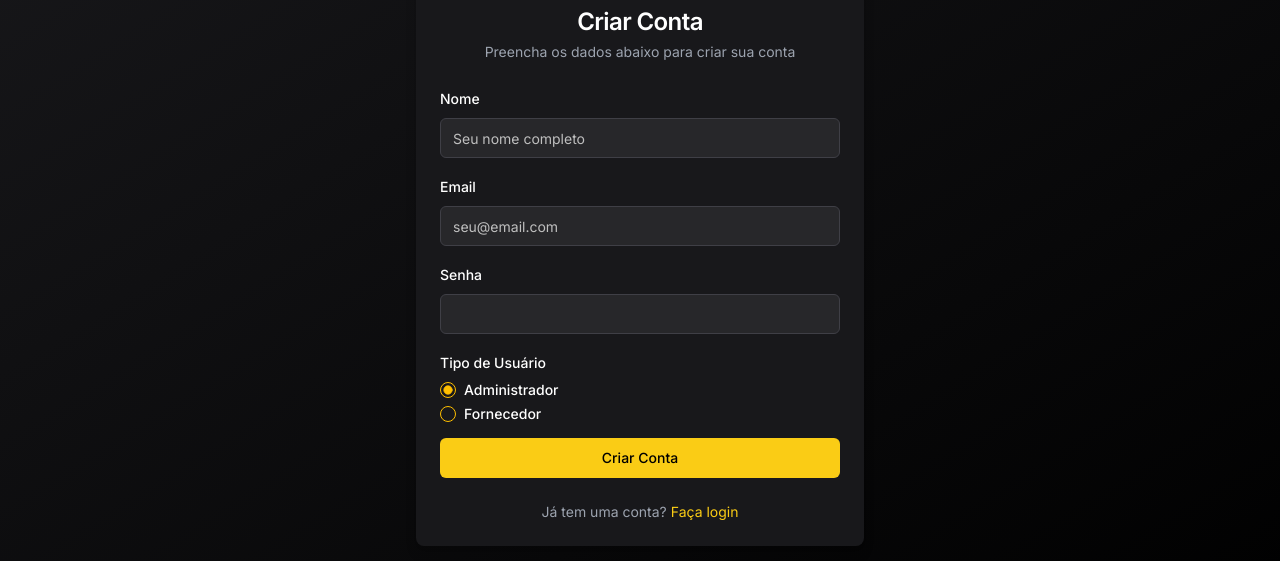
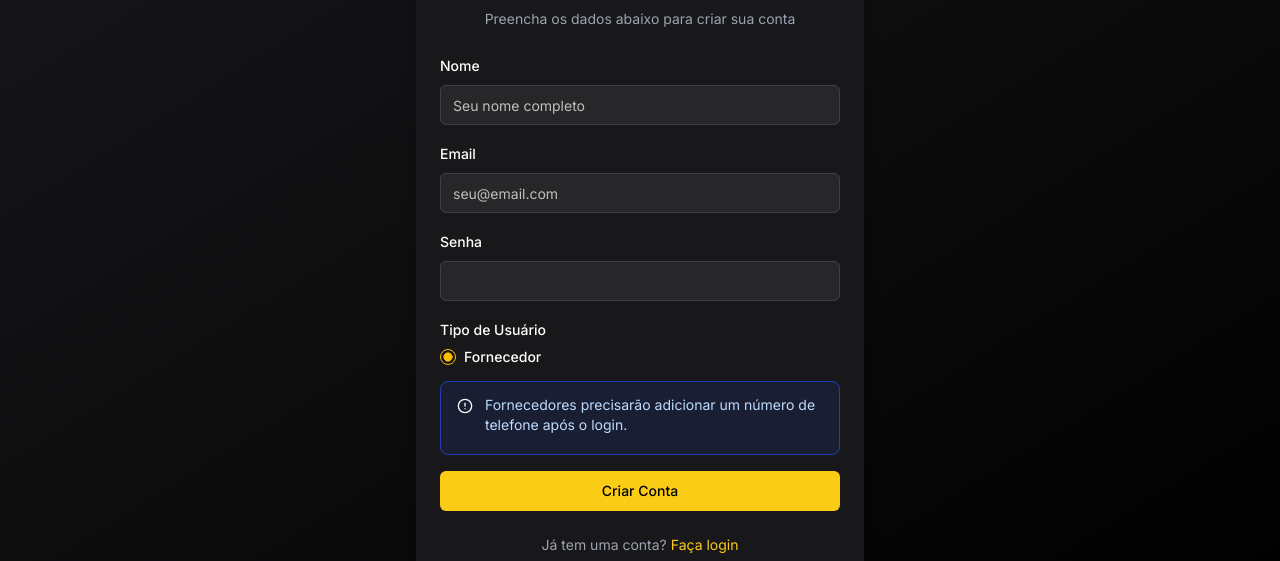
Before and after one commit to murichristopher/cafe, a Next.js app: page /register in a window 1280 px wide. Shown: the part 162-723 px from the top of the page. Built offline with nearby package versions, Linux system fonts and the light colour scheme; no server answers.

Commit message:
remove opção de criar conta como administrador

```diff
--- a/app/register/page.tsx
+++ b/app/register/page.tsx
@@ -20,7 +20,7 @@ export default function RegisterPage() {
   const [name, setName] = useState("")
   const [email, setEmail] = useState("")
   const [password, setPassword] = useState("")
-  const [role, setRole] = useState<"admin" | "fornecedor">("admin")
+  const [role] = useState<"fornecedor">("fornecedor")
   const [isLoading, setIsLoading] = useState(false)
   const [error, setError] = useState<string | null>(null)
   const { toast } = useToast()
@@ -56,9 +56,7 @@ export default function RegisterPage() {
         toast({
           title: "Conta criada com sucesso",
           description:
-            role === "fornecedor"
-              ? "Você já pode fazer login no sistema. Você precisará adicionar seu telefone após o login."
-              : "Você já pode fazer login no sistema.",
+            "Você já pode fazer login no sistema. Você precisará adicionar seu telefone após o login.",
         })
         // Redirecionar para o login após registro bem-sucedido
         router.push("/login")
@@ -140,25 +138,19 @@ export default function RegisterPage() {
               </div>
               <div className="space-y-2">
                 <Label>Tipo de Usuário</Label>
-                <RadioGroup value={role} onValueChange={(value) => setRole(value as "admin" | "fornecedor")}>
-                  <div className="flex items-center space-x-2">
-                    <RadioGroupItem value="admin" id="admin" />
-                    <Label htmlFor="admin">Administrador</Label>
-                  </div>
+                <RadioGroup value="fornecedor">
                   <div className="flex items-center space-x-2">
                     <RadioGroupItem value="fornecedor" id="fornecedor" />
                     <Label htmlFor="fornecedor">Fornecedor</Label>
                   </div>
                 </RadioGroup>
               </div>
-              {role === "fornecedor" && (
               <Alert className="bg-blue-900/20 border-blue-800 text-blue-200">
                 <AlertCircle className="h-4 w-4" />
                 <AlertDescription>
                   Fornecedores precisarão adicionar um número de telefone após o login.
                 </AlertDescription>
               </Alert>
-              )}
               <Button
                 type="submit"
                 className="w-full bg-yellow-400 hover:bg-yellow-500 text-black"
```
Lines whose indentation alone changed are shown as unchanged.
